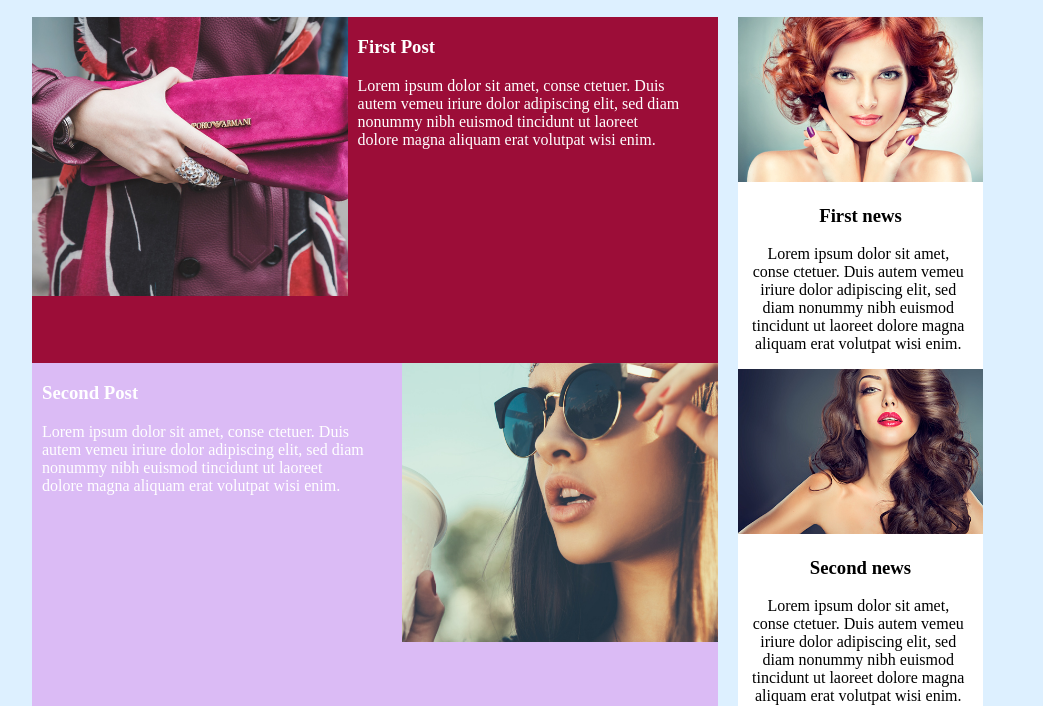
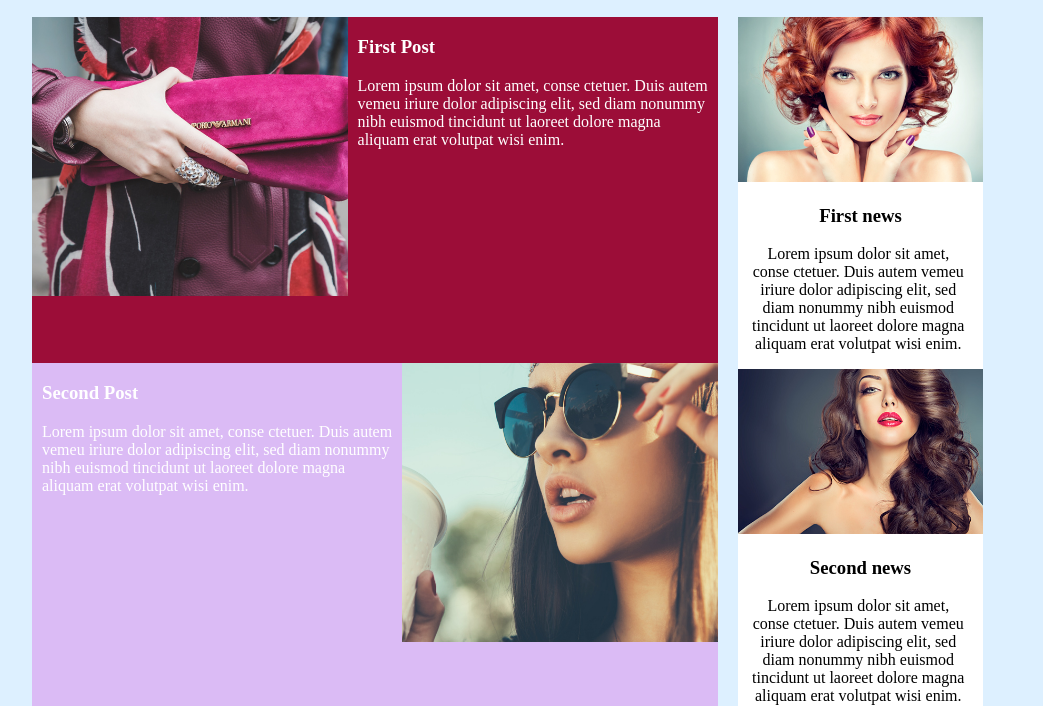
Before and after one commit to SamiraMusa/FashionBlog, a plain HTML site: page index.html in a window 1280 px wide. Shown: the part 53-759 px from the top of the page, without its empty margins (118-1161 px from the left). Drawn offline with Linux system fonts and the light colour scheme.

Commit message:
Update stylesheet.css

```diff
--- a/stylesheet.css
+++ b/stylesheet.css
@@ -95,7 +95,7 @@ nav img{
 
 .post{
 	display: inline;
-	width: 50%;
+	width: 54%;
 	float: left;
 	padding-left: 10px;
 	padding-right: 10px;
```
